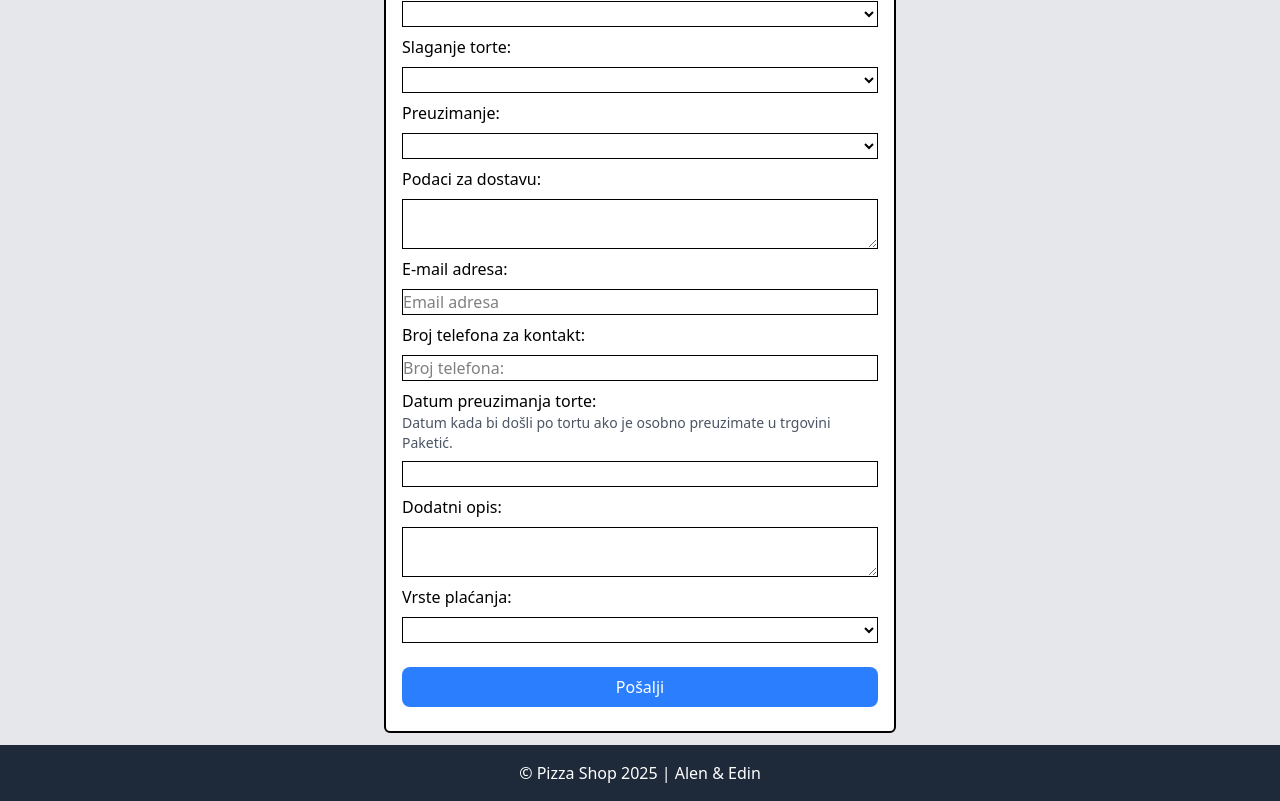
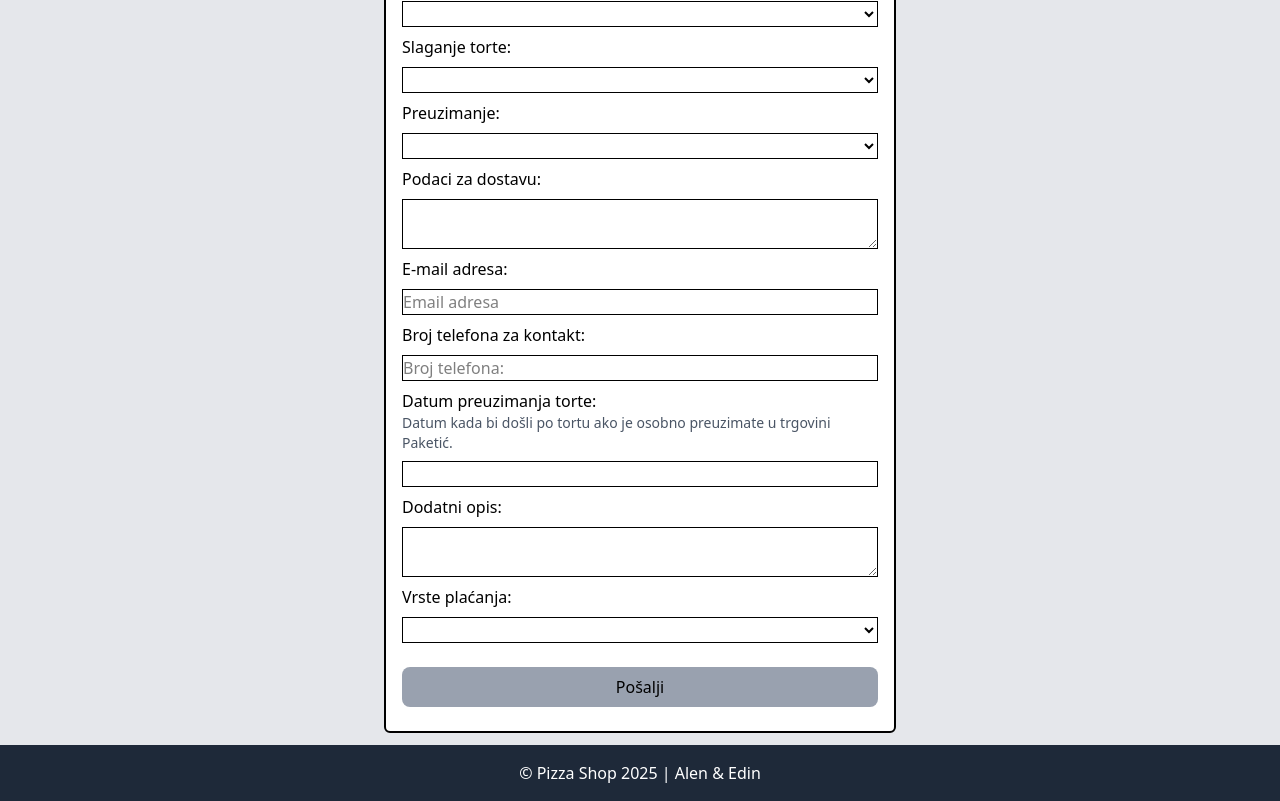
Before and after one commit to edinvnode/pizza-app-nextjs, a Next.js app: page /contact in a window 1280 px wide. Shown: the part 336-1137 px from the top of the page. Built offline with nearby package versions, Linux system fonts and the light colour scheme; no server answers.

Commit message:
Default values

```diff
--- a/app/contact/page.tsx
+++ b/app/contact/page.tsx
@@ -19,7 +19,7 @@ export default function Contact() {
     vrstePlacanja: '',
   });
 
-  const isDisabled = false;
+  //const isDisabled = false;
 
   /*
   const isDisabled =
@@ -27,6 +27,20 @@ export default function Contact() {
     formData.firstName === '' ||
     formData.lastName === '' ||
     formData.message === '';*/
+
+  const isDisabled =
+    formData.temaTorte === '' ||
+    formData.brojKriskica === '' ||
+    formData.bojaKriskica === '' ||
+    formData.bojaMasnice === '' ||
+    formData.slaganjeTorte === '' ||
+    formData.preuzimanje === '' ||
+    formData.podaciZaDostavu === '' ||
+    formData.email === '' ||
+    formData.brojTelefona === '' ||
+    formData.datumPreuzimanja === '' ||
+    formData.dodatniOpis === '' ||
+    formData.vrstePlacanja === '';
 
   const handleChange = (
     e: React.ChangeEvent<
@@ -88,6 +102,7 @@ export default function Contact() {
           className="my-2 border border-black"
           name="temaTorte"
           onChange={handleChange}
+          value={formData.temaTorte}
         >
           <option value=""></option>
           <option value="Bez naljepnica (0,56eur/kriški)">
@@ -108,6 +123,7 @@ export default function Contact() {
           className="my-2 border border-black"
           name="brojKriskica"
           onChange={handleChange}
+          value={formData.brojKriskica}
         >
           <option value=""></option>
           <option value="10">10</option>
@@ -121,6 +137,7 @@ export default function Contact() {
           className="my-2 border border-black"
           name="bojaKriskica"
           onChange={handleChange}
+          value={formData.bojaKriskica}
         >
           <option value=""></option>
           <option value="Šarena - sve boje">Šarena - sve boje</option>
@@ -133,6 +150,7 @@ export default function Contact() {
           className="my-2 border border-black"
           name="bojaMasnice"
           onChange={handleChange}
+          value={formData.bojaMasnice}
         >
           <option value=""></option>
           <option value="Crvena">Crvena</option>
@@ -144,6 +162,7 @@ export default function Contact() {
           className="my-2 border border-black"
           name="slaganjeTorte"
           onChange={handleChange}
+          value={formData.slaganjeTorte}
         >
           <option value=""></option>
           <option value="Da (0,08€/kriški)">Da (0,08€/kriški)</option>
@@ -155,6 +174,7 @@ export default function Contact() {
           className="my-2 border border-black"
           name="preuzimanje"
           onChange={handleChange}
+          value={formData.preuzimanje}
         >
           <option value=""></option>
           <option value="Osobno preuzimanje trgovina Paketić (plaćanje gotovinom)">
@@ -216,6 +236,7 @@ export default function Contact() {
           className="my-2 border border-black"
           name="vrstePlacanja"
           onChange={handleChange}
+          value={formData.vrstePlacanja}
         >
           <option value=""></option>
           <option value="Kod osobnog preuzimanja">
```
